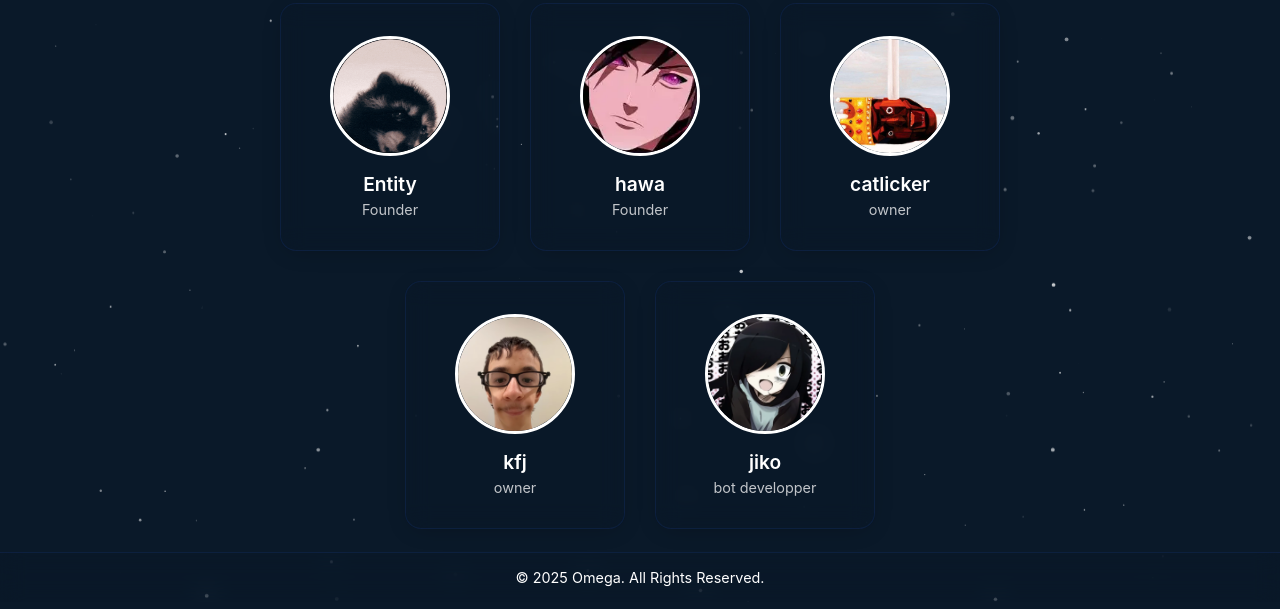
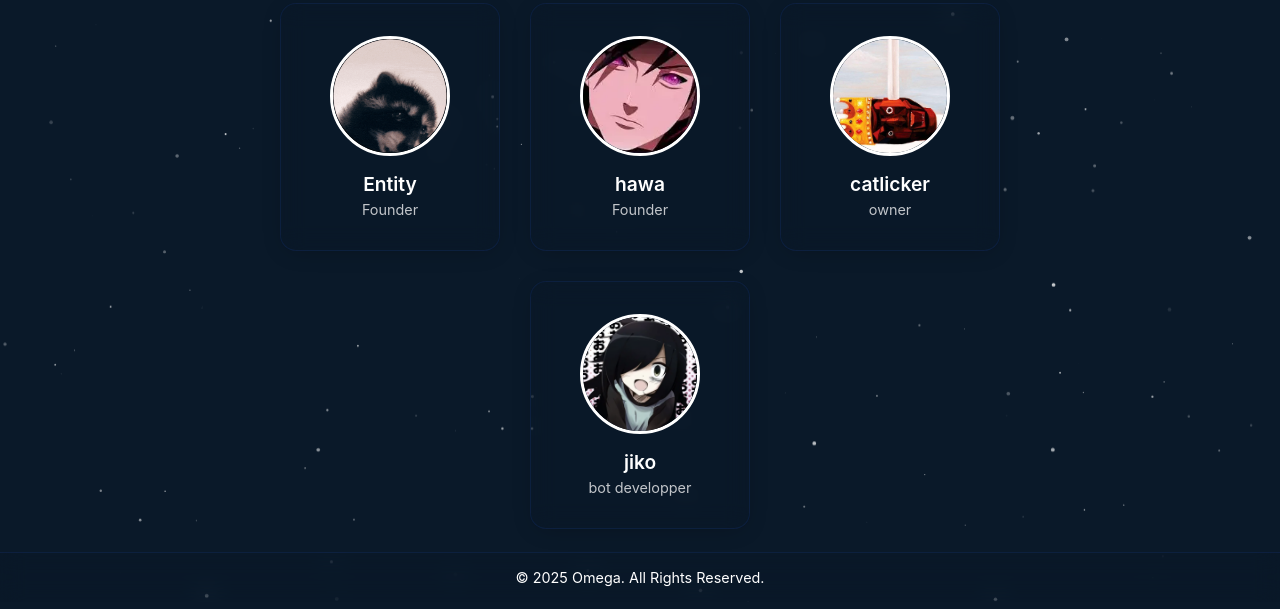
Before and after one commit to catlicky/omega-website, a plain HTML site: page sub/Devs.html in a window 1280 px wide. Shown: the part 198-807 px from the top of the page. Drawn offline with nearby package versions, Linux system fonts and the light colour scheme.

Commit message:
Kfj quit

```diff
--- a/sub/Devs.html
+++ b/sub/Devs.html
@@ -44,12 +44,6 @@
     </div>
 
     <div class="dev-panel">
-      <img src="../pfps/kfj.webp">
-      <h2>kfj</h2>
-      <p>owner</p>
-    </div>
-
-    <div class="dev-panel">
       <img src="../pfps/jiko.webp">
       <h2>jiko</h2>
       <p>bot developper</p>
```
